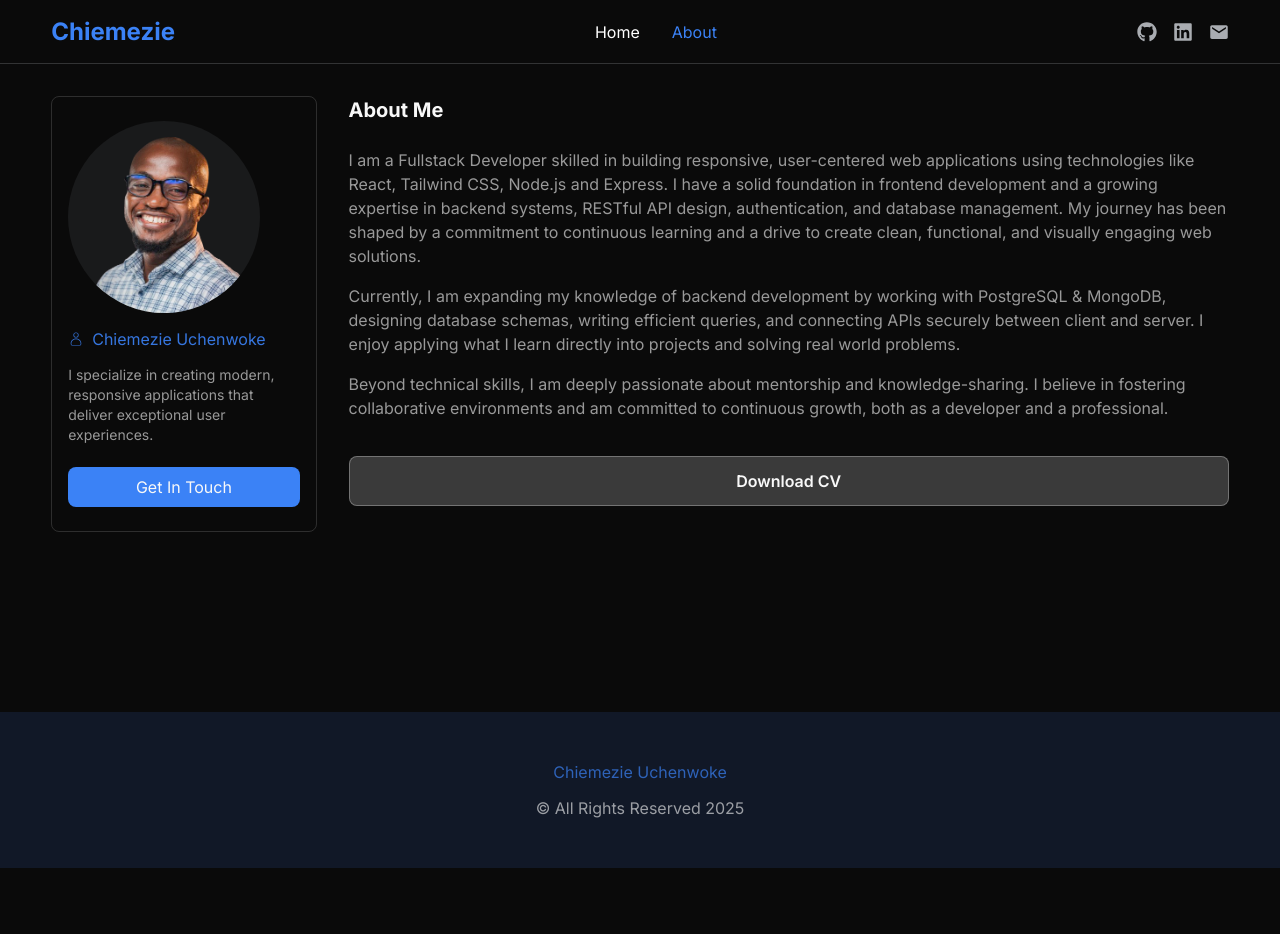
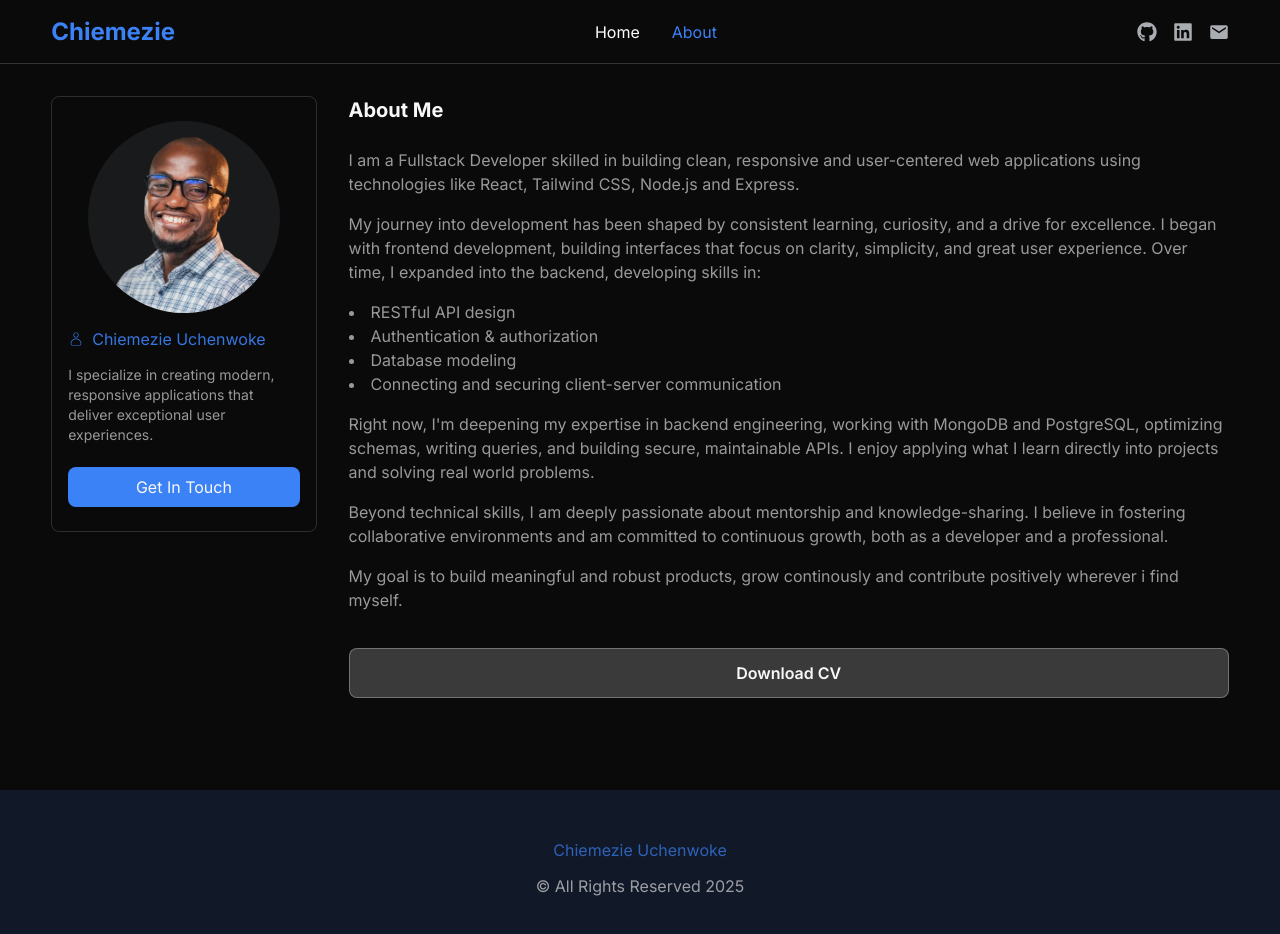
Before and after one commit to Chiemezie-Uchenwoke/portfolio, a React (Vite) app: page /about in a window 1280 px wide. Shown: the top 934 px of the page. Before the commit the page ends 868 px from the top, so only its background shows below. Built offline with nearby package versions, Linux system fonts and the light colour scheme.

Commit message:
fix: Restructure AboutMe component

```diff
--- a/src/components/AboutMe/AboutMe.jsx
+++ b/src/components/AboutMe/AboutMe.jsx
@@ -6,7 +6,7 @@ const AboutMe = () => {
         <div
             className="container flex flex-col md:flex-row gap-8 mt-8 min-h-[calc(75vh-4rem)]"
         >
-            <div className="border border-white-shade/15 rounded-lg w-full md:w-[17rem] flex flex-col gap-3.5 py-6 px-4 h-fit">
+            <div className="border border-white-shade/15 rounded-lg w-full md:w-[17rem] flex flex-col items-center gap-3.5 py-6 px-4 h-fit">
                 <div className="w-48 h-48 rounded-full overflow-hidden bg-dark-gray/10">
                     <img
                         src={myPic}
@@ -37,15 +37,41 @@ const AboutMe = () => {
                 <h2 className="capitalize text-white-shade font-bold sm:text-lg lg:text-xl">about me</h2>
                 <div className="text-white-shade/60 text-sm min-[900px]:text-base flex flex-col gap-4">
                     <p>
-                        I am a Fullstack Developer skilled in building responsive, user-centered web applications using technologies like React, Tailwind CSS, Node.js and Express. I have a solid foundation in frontend development and a growing expertise in backend systems, RESTful API design, authentication, and database management. My journey has been shaped by a commitment to continuous learning and a drive to create clean, functional, and visually engaging web solutions.
+                        I am a Fullstack Developer skilled in building clean, responsive and user-centered web applications using technologies like React, Tailwind CSS, Node.js and Express.
                     </p>
 
                     <p>
-                        Currently, I am expanding my knowledge of backend development by working with PostgreSQL & MongoDB, designing database schemas, writing efficient queries, and connecting APIs securely between client and server. I enjoy applying what I learn directly into projects and solving real world problems.
+                        My journey into development has been shaped by consistent learning, curiosity, and a drive for excellence. I began with frontend development, building interfaces that focus on clarity, simplicity, and great user experience. Over time, I expanded into the backend, developing skills in:
+                    </p>
+
+                    <ul className="list-disc marker:text-white-shade/60 list-inside">
+                        <li className="">
+                            RESTful API design
+                        </li>
+
+                        <li className="">
+                            Authentication & authorization
+                        </li>
+
+                        <li className="">
+                            Database modeling
+                        </li>
+
+                        <li className="">
+                            Connecting and securing client-server communication
+                        </li>
+                    </ul>
+
+                    <p>
+                        Right now, I'm deepening my expertise in backend engineering, working with MongoDB and PostgreSQL, optimizing schemas, writing queries, and building secure, maintainable APIs. I enjoy applying what I learn directly into projects and solving real world problems.
                     </p>
 
                     <p>
                         Beyond technical skills, I am deeply passionate about mentorship and knowledge-sharing. I believe in fostering collaborative environments and am committed to continuous growth, both as a developer and a professional.
+                    </p>
+
+                    <p>
+                        My goal is to build meaningful and robust products, grow continously and contribute positively wherever i find myself.
                     </p>
                 </div>
 
```
